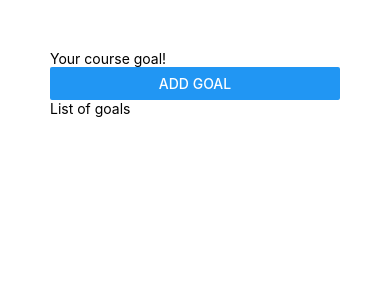
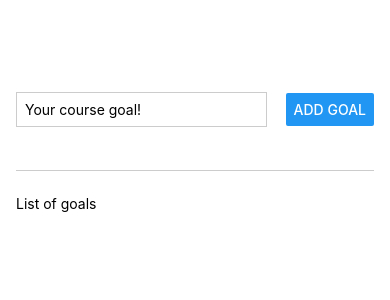
Before and after one commit to NasadykVlad/goals-app, a React Native app: screen / in a window 390 px wide. Shown: the top 300 px of the page. Built offline with nearby package versions, Linux system fonts and the light colour scheme.

Commit message:
feat: add global styles for wrappers

```diff
--- a/App.js
+++ b/App.js
@@ -2,20 +2,46 @@ import {Button, StyleSheet, Text, TextInput, View} from 'react-native';
 
 export default function App() {
     return (
-    <View style={styles.appContainer}>
-      <View>
-        <TextInput placeholder='Your course goal!' />
-        <Button title='Add Goal' />
+        <View style={appContainer}>
+            <View style={inputContainer}>
+                <TextInput style={textInput} placeholder='Your course goal!'/>
+                <Button title='Add Goal'/>
             </View>
-      <View>
+            <View style={goalsContainer}>
                 <Text>List of goals</Text>
             </View>
         </View>
     );
 }
 
-const styles = StyleSheet.create({
+const {
+    appContainer,
+    inputContainer,
+    textInput,
+    goalsContainer
+} = StyleSheet.create({
     appContainer: {
-    padding: 50
+        flex: 1,
+        padding: 50,
+        paddingHorizontal: 16
+    },
+    inputContainer: {
+        flex: 1,
+        flexDirection: 'row',
+        justifyContent: 'space-between',
+        alignItems: 'center',
+        marginBottom: 24,
+        borderBottomWidth: 1,
+        borderBottomColor: '#ccc'
+    },
+    textInput: {
+        borderWidth: 1,
+        borderColor: '#cccccc',
+        width: '70%',
+        marginRight: 8,
+        padding: 8
+    },
+    goalsContainer: {
+        flex: 5
     }
 });
```
Lines whose indentation alone changed are shown as unchanged.
